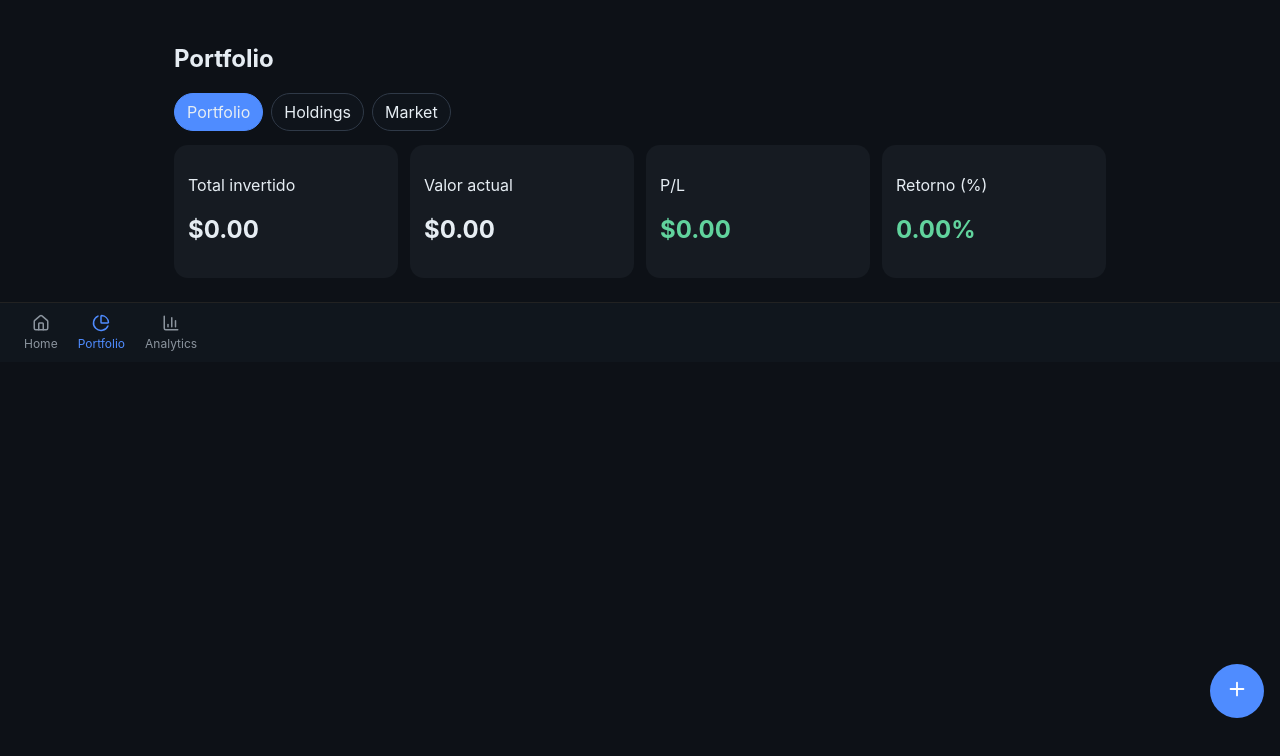
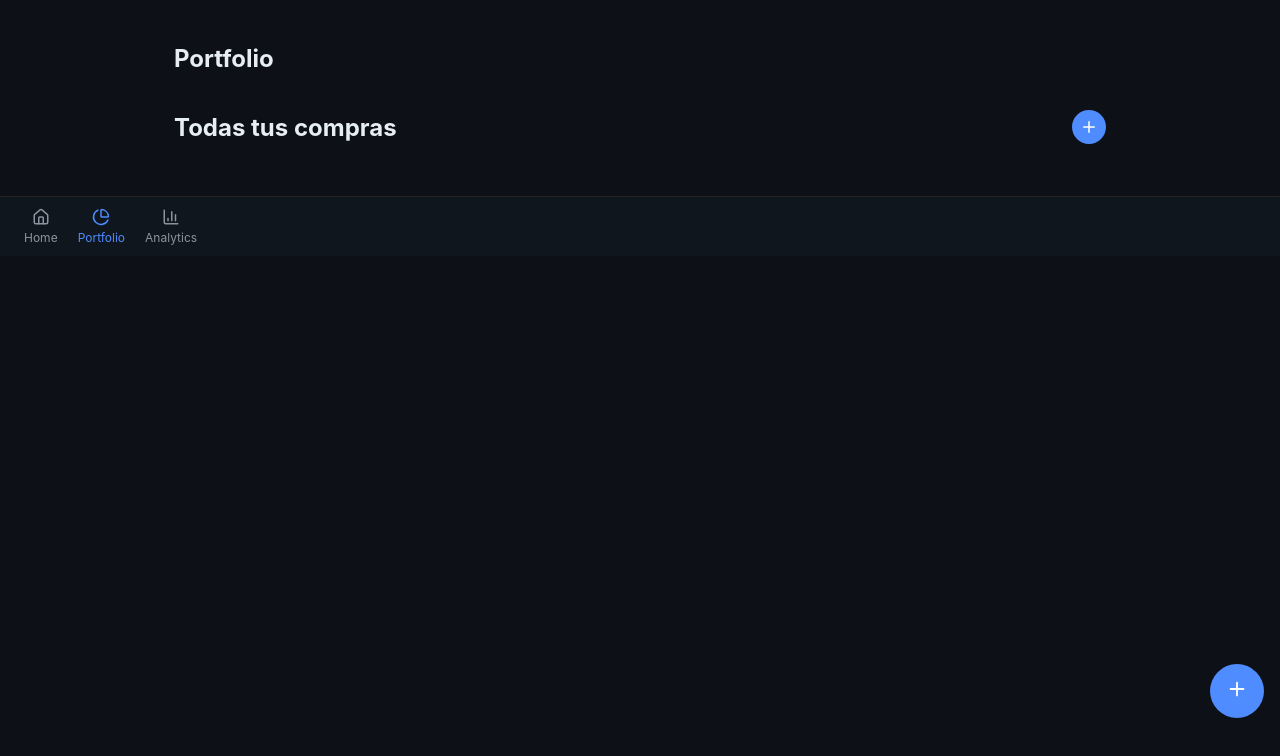
Before and after one commit to Ramirogravina/Trading101, a React (Vite) app: page /portfolio in a window 1280 px wide. Shown: the top 756 px of the page. Built offline with nearby package versions, Linux system fonts and the light colour scheme.

Commit message:
Reassign home, portfolio and analytics page content

```diff
--- a/src/pages/AnalyticsPage.tsx
+++ b/src/pages/AnalyticsPage.tsx
@@ -1,10 +1,11 @@
 import { Holding } from '../types/portfolio';
+import { mockAssets } from '../data/mockAssets';
 
-export const AnalyticsPage = ({ holdings }: { holdings: Holding[] }) => {
-  const best = [...holdings].sort((a, b) => b.returnPct - a.returnPct)[0];
-  const worst = [...holdings].sort((a, b) => a.returnPct - b.returnPct)[0];
-  return <section className="page"><h1>Analytics</h1><div className="stats-grid">
-    <article className="card"><p>Best performer</p><h3>{best?.ticker ?? '-'}</h3><p>{best?.returnPct.toFixed(2)}%</p></article>
-    <article className="card"><p>Worst performer</p><h3>{worst?.ticker ?? '-'}</h3><p>{worst?.returnPct.toFixed(2)}%</p></article>
-  </div></section>;
+export const AnalyticsPage = ({ holdings: _holdings }: { holdings: Holding[] }) => {
+  return <section className="page"><h1>Analytics</h1>
+    <div className="list">{mockAssets.map((asset) => <article className="card holding" key={asset.ticker}>
+      <div><strong>{asset.ticker}</strong><p>{asset.type}</p></div>
+      <div><p>{asset.name}</p><p>{asset.currency} {asset.currentPrice.toFixed(2)}</p></div>
+    </article>)}</div>
+  </section>;
 };
--- a/src/pages/DashboardPage.tsx
+++ b/src/pages/DashboardPage.tsx
@@ -1,5 +1,4 @@
 import { Holding } from '../types/portfolio';
-import { AllocationChart } from '../components/AllocationChart';
 
 export const DashboardPage = ({ holdings }: { holdings: Holding[] }) => {
   const totalInvested = holdings.reduce((s, h) => s + h.investedAmount, 0);
@@ -7,13 +6,12 @@ export const DashboardPage = ({ holdings }: { holdings: Holding[] }) => {
   const pnl = totalValue - totalInvested;
   const ret = totalInvested ? (pnl / totalInvested) * 100 : 0;
 
-  return <section className="page"><h1>Portfolio Dashboard</h1>
+  return <section className="page"><h1>Home</h1>
     <div className="stats-grid">
-      <article className="card"><p>Total invested</p><h2>${totalInvested.toFixed(2)}</h2></article>
-      <article className="card"><p>Current value</p><h2>${totalValue.toFixed(2)}</h2></article>
+      <article className="card"><p>Total invertido</p><h2>${totalInvested.toFixed(2)}</h2></article>
+      <article className="card"><p>Valor actual</p><h2>${totalValue.toFixed(2)}</h2></article>
       <article className="card"><p>P/L</p><h2 className={pnl>=0?'pos':'neg'}>${pnl.toFixed(2)}</h2></article>
-      <article className="card"><p>Return</p><h2 className={ret>=0?'pos':'neg'}>{ret.toFixed(2)}%</h2></article>
+      <article className="card"><p>Retorno (%)</p><h2 className={ret>=0?'pos':'neg'}>{ret.toFixed(2)}%</h2></article>
     </div>
-    <AllocationChart data={holdings} />
   </section>;
 };
--- a/src/pages/PortfolioPage.tsx
+++ b/src/pages/PortfolioPage.tsx
@@ -1,46 +1,13 @@
 import { Holding } from '../types/portfolio';
 import { Link } from 'react-router-dom';
-import { useMemo, useState } from 'react';
 import { Plus } from 'lucide-react';
-import { mockAssets } from '../data/mockAssets';
-
-type Tab = 'portfolio' | 'holdings' | 'market';
 
 export const PortfolioPage = ({ holdings, onAddClick }: { holdings: Holding[]; onAddClick: () => void }) => {
-  const [tab, setTab] = useState<Tab>('portfolio');
-  const totals = useMemo(() => {
-    const totalInvested = holdings.reduce((s, h) => s + h.investedAmount, 0);
-    const totalValue = holdings.reduce((s, h) => s + h.currentValue, 0);
-    const pnl = totalValue - totalInvested;
-    const ret = totalInvested ? (pnl / totalInvested) * 100 : 0;
-    return { totalInvested, totalValue, pnl, ret };
-  }, [holdings]);
-
   return <section className="page"><h1>Portfolio</h1>
-    <div className="tabs">
-      <button className={tab === 'portfolio' ? 'tab active' : 'tab'} onClick={() => setTab('portfolio')}>Portfolio</button>
-      <button className={tab === 'holdings' ? 'tab active' : 'tab'} onClick={() => setTab('holdings')}>Holdings</button>
-      <button className={tab === 'market' ? 'tab active' : 'tab'} onClick={() => setTab('market')}>Market</button>
-    </div>
-
-    {tab === 'portfolio' && <div className="stats-grid">
-      <article className="card"><p>Total invertido</p><h2>${totals.totalInvested.toFixed(2)}</h2></article>
-      <article className="card"><p>Valor actual</p><h2>${totals.totalValue.toFixed(2)}</h2></article>
-      <article className="card"><p>P/L</p><h2 className={totals.pnl >= 0 ? 'pos' : 'neg'}>${totals.pnl.toFixed(2)}</h2></article>
-      <article className="card"><p>Retorno (%)</p><h2 className={totals.ret >= 0 ? 'pos' : 'neg'}>{totals.ret.toFixed(2)}%</h2></article>
-    </div>}
-
-    {tab === 'holdings' && <>
-      <div className="section-title"><h2>Todas tus compras</h2><button className="icon-btn" onClick={onAddClick}><Plus size={18} /></button></div>
-      <div className="list">{holdings.map((h)=> <Link to={`/asset/${h.ticker}`} className="card holding" key={h.ticker}>
-        <div><strong>{h.ticker}</strong><p>{h.type}</p></div>
-        <div><p>{h.allocationPct.toFixed(1)}%</p><p>${h.currentValue.toFixed(2)}</p><p className={h.pnl>=0?'pos':'neg'}>{h.returnPct.toFixed(2)}%</p></div>
-      </Link>)}</div>
-    </>}
-
-    {tab === 'market' && <div className="list">{mockAssets.map((asset) => <article className="card holding" key={asset.ticker}>
-      <div><strong>{asset.ticker}</strong><p>{asset.type}</p></div>
-      <div><p>{asset.name}</p><p>{asset.currency} {asset.currentPrice.toFixed(2)}</p></div>
-    </article>)}</div>}
+    <div className="section-title"><h2>Todas tus compras</h2><button className="icon-btn" onClick={onAddClick}><Plus size={18} /></button></div>
+    <div className="list">{holdings.map((h)=> <Link to={`/asset/${h.ticker}`} className="card holding" key={h.ticker}>
+      <div><strong>{h.ticker}</strong><p>{h.type}</p></div>
+      <div><p>{h.allocationPct.toFixed(1)}%</p><p>${h.currentValue.toFixed(2)}</p><p className={h.pnl>=0?'pos':'neg'}>{h.returnPct.toFixed(2)}%</p></div>
+    </Link>)}</div>
   </section>;
 };
```
